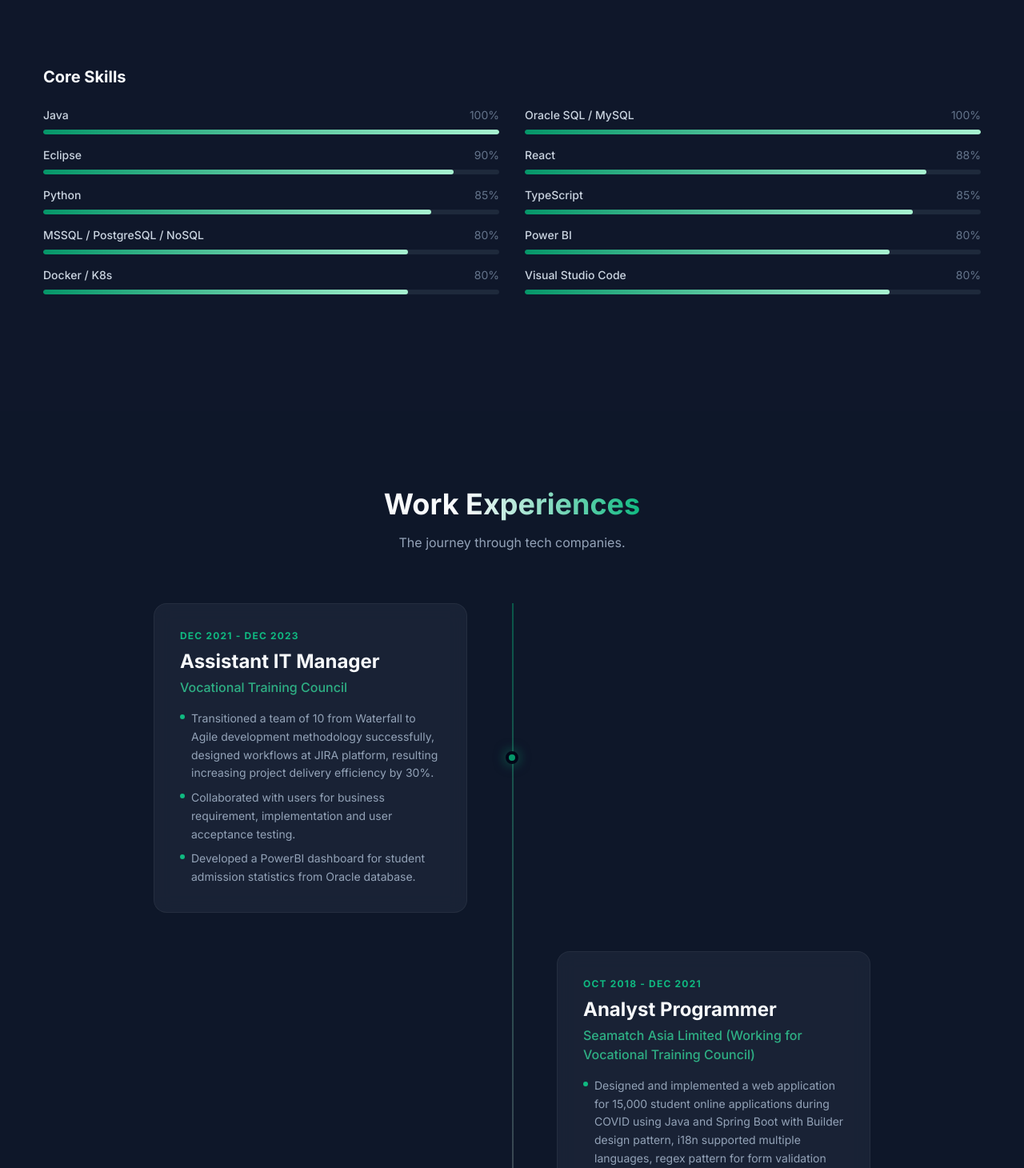
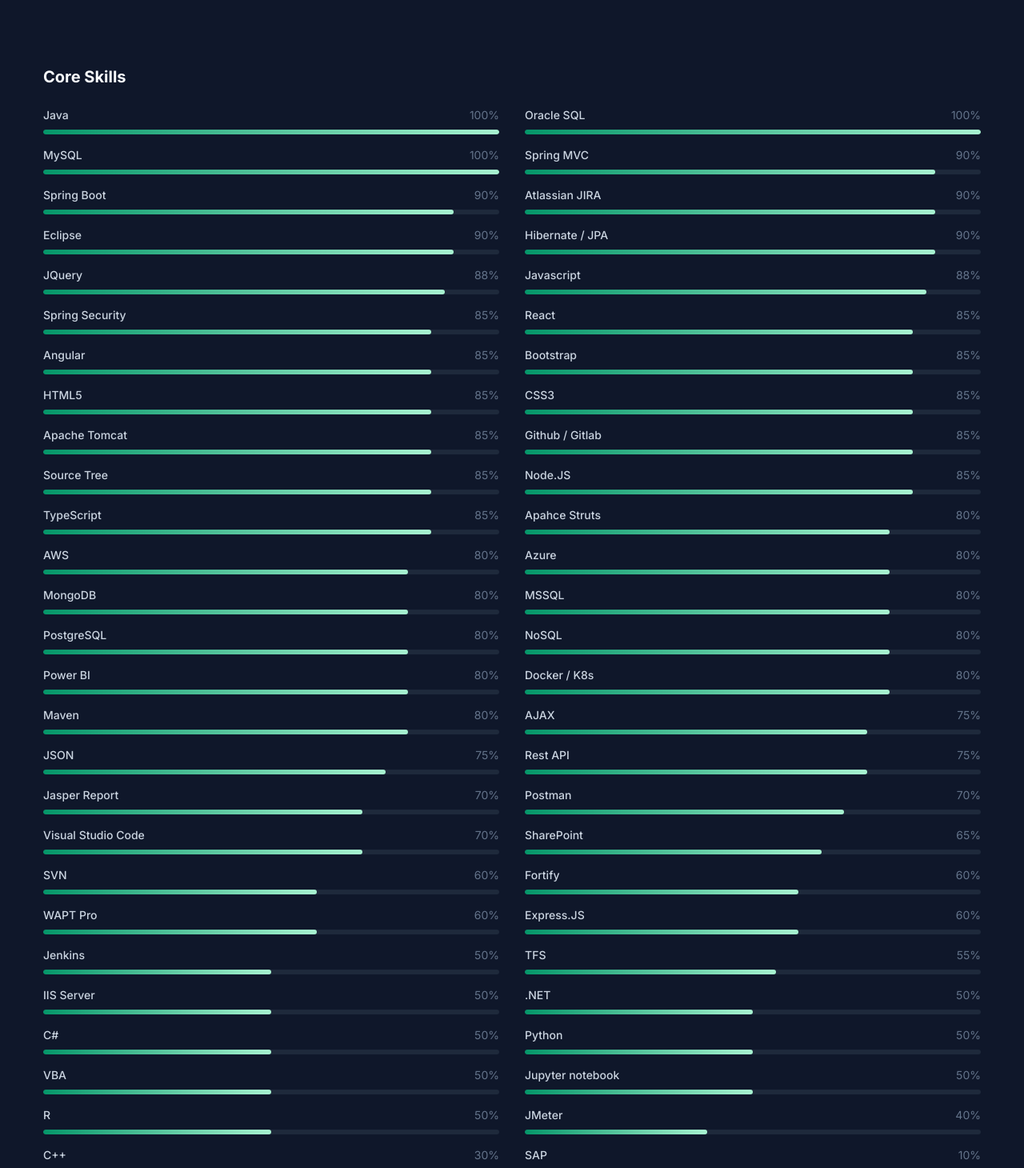
Before and after one commit to whitneyyuen/personalwebsite, a React (Create React App) app: page / in a window 1280 px wide. Shown: the part 1680-3140 px from the top of the page at 80% size. Built offline with nearby package versions, Linux system fonts and the light colour scheme.

Commit message:
- update skills

```diff
--- a/src/constants.ts
+++ b/src/constants.ts
@@ -21,15 +21,59 @@
 
 export const SKILLS: Skill[] = [
   { name: 'Java', level: 100, category: 'Backend' },
-  { name: 'Oracle SQL / MySQL', level: 100, category: 'Backend' },
+  { name: 'Oracle SQL', level: 100, category: 'Database' },
+  { name: 'MySQL', level: 100, category: 'Database' },
+  { name: 'Spring MVC', level: 90, category: 'Framework' },
+  { name: 'Spring Boot', level: 90, category: 'Framework' },
+  { name: 'Atlassian JIRA', level: 90, category: 'Tools' },
   { name: 'Eclipse', level: 90, category: 'Tools' },
-  { name: 'React', level: 88, category: 'Frontend' },
-  { name: 'Python', level: 85, category: 'Backend' },
+  { name: 'Hibernate / JPA', level: 90, category: 'Backend' },
+  { name: 'JQuery', level: 88, category: 'Frontend' },
+  { name: 'Javascript', level: 88, category: 'Frontend' },
+  { name: 'Spring Security', level: 85, category: 'Framework' },
+  { name: 'React', level: 85, category: 'Frontend' },
+  { name: 'Angular', level: 85, category: 'Frontend' },
+  { name: 'Bootstrap', level: 85, category: 'Frontend' },
+  { name: 'HTML5', level: 85, category: 'Frontend' },
+  { name: 'CSS3', level: 85, category: 'Frontend' },
+  { name: 'Apache Tomcat', level: 85, category: 'Tools' },
+  { name: 'Github / Gitlab', level: 85, category: 'Tools' },
+  { name: 'Source Tree', level: 85, category: 'Tools' },
+  { name: 'Node.JS', level: 85, category: 'Backend' },
   { name: 'TypeScript', level: 85, category: 'Frontend' },
-  { name: 'MSSQL / PostgreSQL / NoSQL', level: 80, category: 'Backend' },
+  { name: 'Apahce Struts', level: 80, category: 'Framework' },
+  { name: 'AWS', level: 80, category: 'Tools' },
+  { name: 'Azure', level: 80, category: 'Tools' },
+  { name: 'MongoDB', level: 80, category: 'Database' },
+  { name: 'MSSQL', level: 80, category: 'Database' },
+  { name: 'PostgreSQL', level: 80, category: 'Database' },
+  { name: 'NoSQL', level: 80, category: 'Database' },
   { name: 'Power BI', level: 80, category: 'Tools' },
   { name: 'Docker / K8s', level: 80, category: 'Tools' },
-  { name: 'Visual Studio Code', level: 80, category: 'Tools' }
+  { name: 'Maven', level: 80, category: 'Tools' },
+  { name: 'AJAX', level: 75, category: 'Frontend' },
+  { name: 'JSON', level: 75, category: 'Frontend' },
+  { name: 'Rest API', level: 75, category: 'Backend' },
+  { name: 'Jasper Report', level: 70, category: 'Tools' },
+  { name: 'Postman', level: 70, category: 'Tools' },
+  { name: 'Visual Studio Code', level: 70, category: 'Tools' },
+  { name: 'SharePoint', level: 65, category: 'Tools' },
+  { name: 'SVN', level: 60, category: 'Tools' },
+  { name: 'Fortify', level: 60, category: 'Tools' },
+  { name: 'WAPT Pro', level: 60, category: 'Tools' },
+  { name: 'Express.JS', level: 60, category: 'Backend' },
+  { name: 'Jenkins', level: 50, category: 'Tools' },
+  { name: 'TFS', level: 55, category: 'Tools' },
+  { name: 'IIS Server', level: 50, category: 'Tools' },
+  { name: '.NET', level: 50, category: 'Framework' },
+  { name: 'C#', level: 50, category: 'Backend' },
+  { name: 'Python', level: 50, category: 'Backend' },
+  { name: 'VBA', level: 50, category: 'Backend' },
+  { name: 'Jupyter notebook', level: 50, category: 'Tools' },
+  { name: 'R', level: 50, category: 'Backend' },
+  { name: 'JMeter', level: 40, category: 'Tools' },
+  { name: 'C++', level: 30, category: 'Backend' },
+  { name: 'SAP', level: 10, category: 'Backend' }
 ];
 
 export const EXPERIENCES: Experience[] = [
--- a/src/types.ts
+++ b/src/types.ts
@@ -1,7 +1,7 @@
 export interface Skill {
   name: string;
   level: number;
-  category: 'Frontend' | 'Backend' | 'Tools' | 'AI';
+  category: 'Frontend' | 'Backend' | 'Database' | 'Tools' | 'AI' | 'Framework';
 }
 
 export interface Experience {
```
